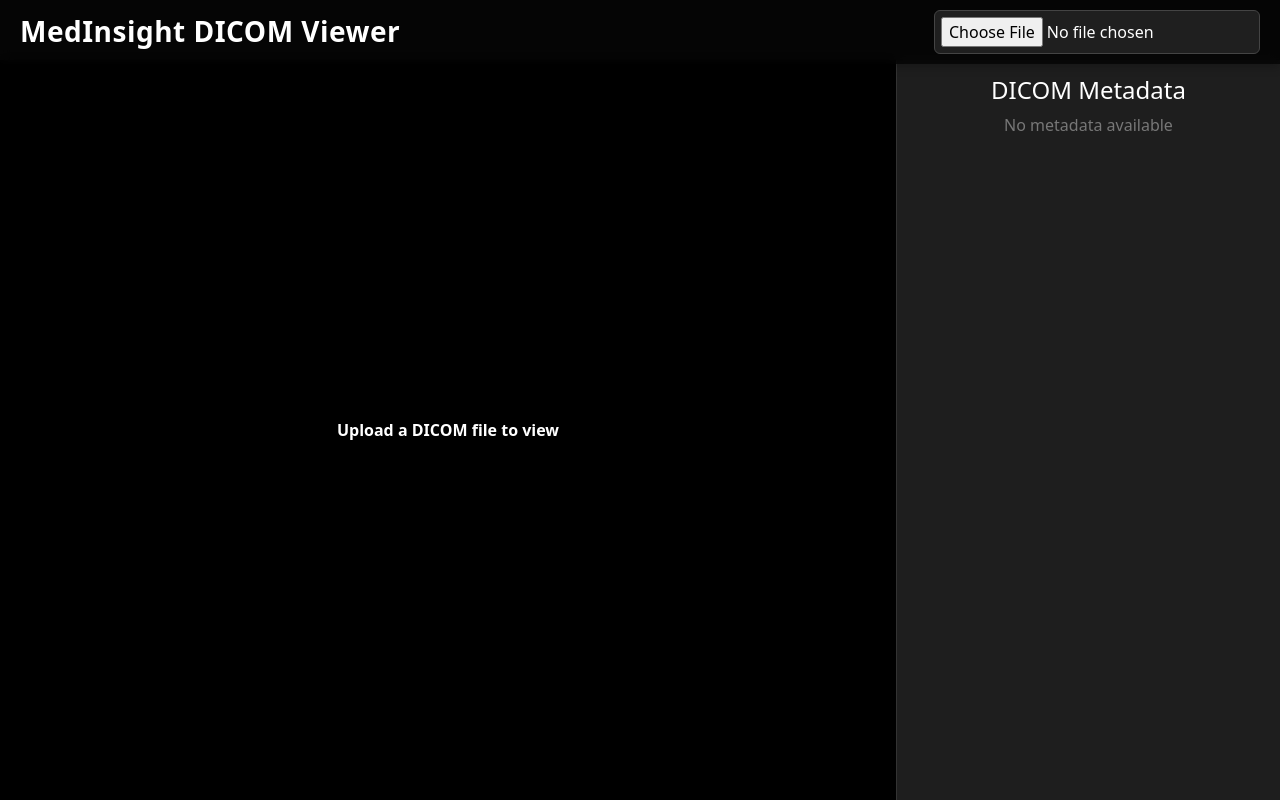
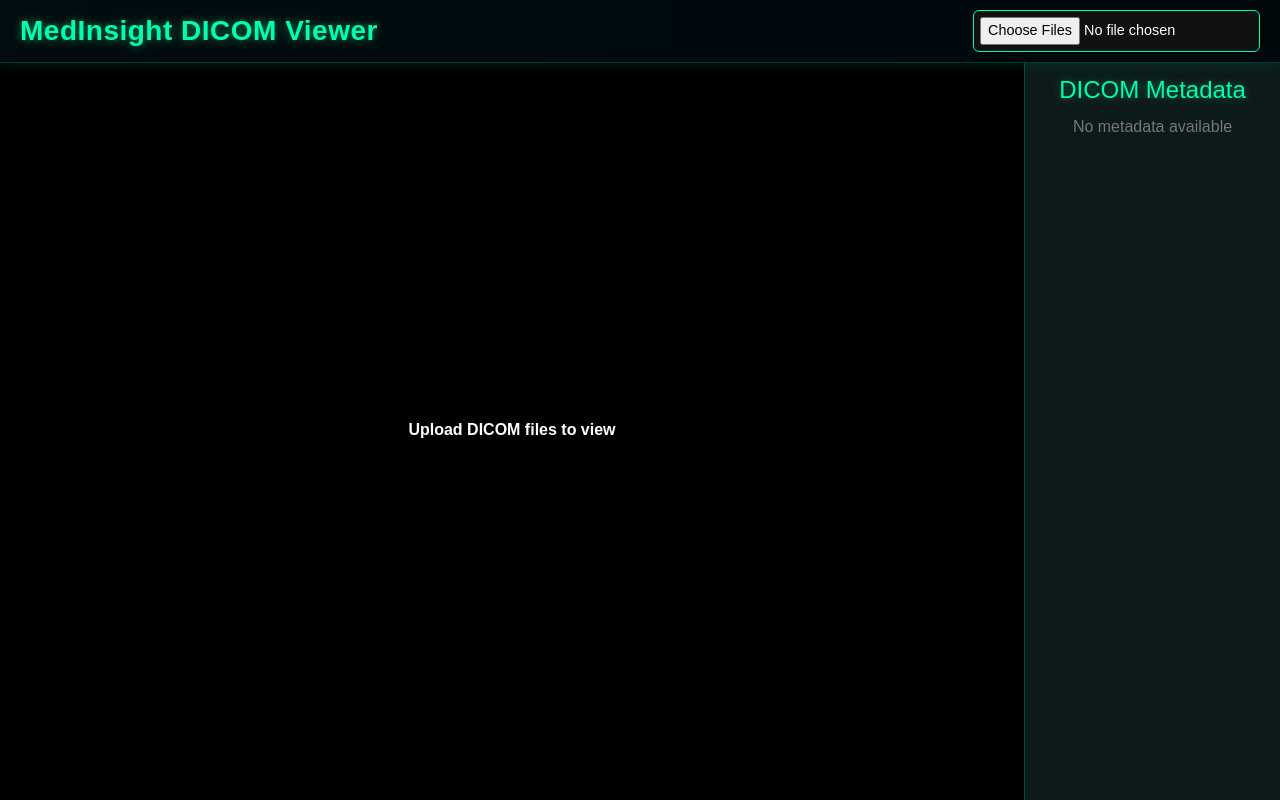
Before and after one commit to ElijahChileshe/MediView-A-Lightweight-Medical-Imaging-Viewer, a React (Create React App) app: page /viewer in a window 1280 px wide. Built offline with nearby package versions, Linux system fonts and the light colour scheme.

Commit message:
updated style for viewer to include nextra metadata

```diff
--- a/package.json
+++ b/package.json
@@ -12,6 +12,7 @@
     "cornerstone-tools": "^6.0.10",
     "cornerstone-wado-image-loader": "^4.13.2",
     "dicom-parser": "^1.8.21",
+    "nifti-reader-js": "^0.8.0",
     "react": "^19.1.1",
     "react-dom": "^19.1.1",
     "react-router-dom": "^7.8.2",
--- /dev/null
+++ b/src/pages/Viewer.css
@@ -0,0 +1,129 @@
+/* ===== CONTAINER ===== */
+.viewer-container {
+    width: 100vw;
+    height: 100vh;
+    background: radial-gradient(circle at top left, #001a1a 0%, #000000 100%);
+    color: white;
+    display: flex;
+    flex-direction: column;
+    overflow: hidden;
+    position: relative;
+    font-family: 'Poppins', sans-serif;
+  }
+
+  /* ===== TOP BAR ===== */
+  .viewer-topbar {
+    position: absolute;
+    top: 0;
+    left: 0;
+    right: 0;
+    background: rgba(0, 10, 15, 0.8);
+    backdrop-filter: blur(8px);
+    padding: 10px 20px;
+    display: flex;
+    justify-content: space-between;
+    align-items: center;
+    z-index: 10;
+    box-shadow: 0 2px 12px rgba(0, 255, 170, 0.1);
+    border-bottom: 1px solid rgba(0, 255, 170, 0.2);
+  }
+
+  .viewer-title {
+    margin: 0;
+    font-weight: 600;
+    letter-spacing: 0.5px;
+    color: #00ffaa;
+    text-shadow: 0 0 10px rgba(0, 255, 170, 0.5);
+  }
+
+  /* ===== BUTTONS & INPUTS ===== */
+  .viewer-controls input[type="file"] {
+    padding: 6px;
+    background: #111;
+    color: white;
+    border: 1px solid #00ffaa;
+    border-radius: 6px;
+    cursor: pointer;
+    font-size: 0.9rem;
+    transition: 0.3s;
+  }
+
+  .viewer-controls input[type="file"]:hover {
+    background: #00ffaa10;
+  }
+
+  .anonymize-button {
+    background: #ffa000;
+    border: none;
+    color: white;
+    padding: 8px 14px;
+    border-radius: 6px;
+    cursor: pointer;
+    font-weight: 500;
+    transition: all 0.3s ease;
+  }
+
+  .anonymize-button.active {
+    background: #1976d2;
+  }
+
+  .anonymize-button:hover {
+    transform: scale(1.05);
+    box-shadow: 0 0 10px rgba(0, 255, 170, 0.3);
+  }
+
+  /* ===== MAIN LAYOUT ===== */
+  .viewer-main {
+    display: grid;
+    grid-template-columns: 80% 20%;
+    height: 100%;
+    margin-top: 60px;
+  }
+
+  /* ===== DICOM VIEWER AREA ===== */
+  .dicom-viewer {
+    width: 100%;
+    height: 100%;
+    background-color: black;
+    position: relative;
+    display: flex;
+    justify-content: center;
+    align-items: center;
+    font-weight: 600;
+    font-size: 16px;
+  }
+
+  /* ===== METADATA PANEL ===== */
+  .metadata-panel {
+    background-color: #0d1a1a;
+    color: #a8f7e8;
+    padding: 16px;
+    overflow-y: auto;
+    border-left: 1px solid rgba(0, 255, 170, 0.2);
+  }
+
+  .metadata-panel h4 {
+    color: #00ffaa;
+    text-align: center;
+    margin-bottom: 10px;
+    text-shadow: 0 0 10px rgba(0, 255, 170, 0.4);
+  }
+
+  .metadata-panel p {
+    text-align: center;
+    color: #777;
+  }
+
+  /* ===== OVERLAYS ===== */
+  .overlay {
+    position: absolute;
+    font-size: 12px;
+    opacity: 0.9;
+    color: #bfffea;
+    text-shadow: 0 0 6px rgba(0, 255, 170, 0.4);
+  }
+
+  .top-left { top: 10px; left: 12px; }
+  .top-right { top: 10px; right: 12px; text-align: right; }
+  .bottom-left { bottom: 60px; left: 12px; }
+  .bottom-right { bottom: 60px; right: 12px; text-align: right; }
--- a/src/pages/Viewer.js
+++ b/src/pages/Viewer.js
@@ -5,22 +5,34 @@ import * as dicomParser from "dicom-parser";
 import MetadataPanel from "../components/MetadataPanel";
 import { extractDicomMetadata } from "../components/extractDicomMetadata";
 import { anonymizeMetadata } from "../components/anonymize";
+import "./Viewer.css";
 
 const Viewer = () => {
-  const elementRef = useRef(null);
-  const [file, setFile] = useState(null);
-  const [metadata, setMetadata] = useState({});
-  const [isAnonymized, setIsAnonymized] = useState(false);
+  const elementRef = useRef(null); // Reference to the DICOM viewer DOM element
+  const [files, setFiles] = useState([]); // Array of loaded DICOM files
+  const [currentIndex, setCurrentIndex] = useState(0); // Index of the current file being displayed
+  const [metadata, setMetadata] = useState({}); // Metadata for the current DICOM file
+  const [isAnonymized, setIsAnonymized] = useState(false); // Flag to toggle anonymization
 
+  // Effect to load and display the current DICOM file whenever the file list or index changes
   useEffect(() => {
-    if (!file) return;
+    if (files.length === 0) return; // No files, nothing to do
+
+    const file = files[currentIndex];
     const element = elementRef.current;
+
+    // Enable Cornerstone on the viewer element
     cornerstone.enable(element);
 
+    // Set up the WADO image loader with Cornerstone and dicom-parser
     cornerstoneWADOImageLoader.external.cornerstone = cornerstone;
     cornerstoneWADOImageLoader.external.dicomParser = dicomParser;
-    cornerstone.registerImageLoader("wadouri", cornerstoneWADOImageLoader.wadouri.loadImage);
+    cornerstone.registerImageLoader(
+      "wadouri",
+      cornerstoneWADOImageLoader.wadouri.loadImage
+    );
 
+    // Initialize web worker for decoding DICOM images
     cornerstoneWADOImageLoader.webWorkerManager.initialize({
       webWorkerPath:
         "https://unpkg.com/cornerstone-wado-image-loader@latest/dist/cornerstoneWADOImageLoaderWebWorker.js",
@@ -32,170 +44,150 @@ const Viewer = () => {
       },
     });
 
+    // Read the file as an ArrayBuffer to parse DICOM metadata
     const reader = new FileReader();
     reader.onload = (e) => {
       const byteArray = new Uint8Array(e.target.result);
       const dataSet = dicomParser.parseDicom(byteArray);
-      setMetadata(extractDicomMetadata(dataSet));
+      setMetadata(extractDicomMetadata(dataSet)); // Extract metadata for display
 
+      // Load and display the image in the viewer
       const imageId = cornerstoneWADOImageLoader.wadouri.fileManager.add(file);
-      cornerstone.loadImage(imageId)
+      cornerstone
+        .loadImage(imageId)
         .then((image) => cornerstone.displayImage(element, image))
         .catch((err) => console.error("Failed to load image:", err));
+    };
 
-      element.addEventListener("wheel", (event) => {
-        event.preventDefault();
+    reader.readAsArrayBuffer(file);
+
+    // Cleanup: disable Cornerstone when component unmounts or changes file
+    return () => cornerstone.disable(element);
+  }, [files, currentIndex]);
+
+  // Effect to handle mouse wheel events for scrolling through slices or zooming
+  useEffect(() => {
+    const element = elementRef.current;
+    if (!element) return;
+
+    const handleWheel = (event) => {
+      event.preventDefault();
+      if (files.length > 1) {
+        // Scroll through multiple files using the wheel
+        setCurrentIndex((i) =>
+          event.deltaY > 0 ? (i + 1) % files.length : (i - 1 + files.length) % files.length
+        );
+      } else {
+        // Zoom in/out if only one file
         const viewport = cornerstone.getViewport(element);
         const zoomFactor = 1.05;
         viewport.scale *= event.deltaY < 0 ? zoomFactor : 1 / zoomFactor;
         cornerstone.setViewport(element, viewport);
-      });
+      }
     };
 
-    reader.readAsArrayBuffer(file);
-    return () => cornerstone.disable(element);
-  }, [file]);
+    element.addEventListener("wheel", handleWheel);
+    return () => element.removeEventListener("wheel", handleWheel);
+  }, [files]);
 
+  // Effect to allow scrolling through files using keyboard arrow keys
+  useEffect(() => {
+    const handleKey = (event) => {
+      if (files.length > 1) {
+        if (event.key === "ArrowRight") {
+          setCurrentIndex((i) => (i + 1) % files.length);
+        } else if (event.key === "ArrowLeft") {
+          setCurrentIndex((i) => (i - 1 + files.length) % files.length);
+        }
+      }
+    };
+    window.addEventListener("keydown", handleKey);
+    return () => window.removeEventListener("keydown", handleKey);
+  }, [files]);
+
+  // Determine which metadata to display based on anonymization toggle
   const displayedMetadata = isAnonymized ? anonymizeMetadata(metadata) : metadata;
 
   return (
-    <div
-      style={{
-        width: "100vw",
-        height: "100vh",
-        backgroundColor: "#121212",
-        color: "white",
-        display: "flex",
-        flexDirection: "column",
-        position: "relative",
-        overflow: "hidden",
-      }}
-    >
-      {/* Floating Top Bar */}
-      <div
-        style={{
-          position: "absolute",
-          top: 0,
-          left: 0,
-          right: 0,
-          background: "rgba(0, 0, 0, 0.7)",
-          backdropFilter: "blur(6px)",
-          padding: "10px 20px",
-          display: "flex",
-          justifyContent: "space-between",
-          alignItems: "center",
-          zIndex: 10,
-          boxShadow: "0 2px 10px rgba(0,0,0,0.3)",
-        }}
-      >
-        <h3 style={{ margin: 0, fontWeight: 600, letterSpacing: "0.5px" }}>
-          MedInsight DICOM Viewer
-        </h3>
-
-        <div style={{ display: "flex", alignItems: "center", gap: "10px" }}>
+    <div className="viewer-container">
+      {/* Top bar with file input and controls */}
+      <div className="viewer-topbar">
+        <h3 className="viewer-title">MedInsight DICOM Viewer</h3>
+        <div className="viewer-controls">
           <input
             type="file"
             accept=".dcm"
+            multiple
             onChange={(e) => {
-              setFile(e.target.files[0]);
+              setFiles(Array.from(e.target.files)); // Load multiple files
+              setCurrentIndex(0); // Reset to first file
               setMetadata({});
             }}
-            style={{
-              padding: "6px",
-              background: "#1f1f1f",
-              color: "white",
-              border: "1px solid #444",
-              borderRadius: "6px",
-              cursor: "pointer",
-            }}
           />
-
-          {file && (
+          {files.length > 0 && (
             <button
               onClick={() => setIsAnonymized(!isAnonymized)}
-              style={{
-                background: isAnonymized ? "#1976d2" : "#ffa000",
-                border: "none",
-                color: "white",
-                padding: "8px 12px",
-                borderRadius: "6px",
-                cursor: "pointer",
-                fontWeight: 500,
-              }}
+              className={`anonymize-button ${isAnonymized ? "active" : ""}`}
             >
               {isAnonymized ? "Show Original" : "Anonymize Info"}
             </button>
           )}
+          {files.length > 1 && (
+            <>
+              {/* Buttons to navigate slices */}
+              <button onClick={() => setCurrentIndex((i) => (i - 1 + files.length) % files.length)}>
+                Previous
+              </button>
+              <button onClick={() => setCurrentIndex((i) => (i + 1) % files.length)}>
+                Next
+              </button>
+            </>
+          )}
         </div>
       </div>
 
-      {/* Main Layout */}
-      <div
-        style={{
-          display: "grid",
-          gridTemplateColumns: "70% 30%",
-          height: "100%",
-          marginTop: "60px",
-        }}
-      >
-        {/* DICOM Viewer */}
-        <div
-          ref={elementRef}
-          style={{
-            width: "100%",
-            height: "100%",
-            backgroundColor: "black",
-            position: "relative",
-            display: "flex",
-            justifyContent: "center",
-            alignItems: "center",
-            fontWeight: 600,
-            fontSize: "16px",
-          }}
-        >
-          {!file && "Upload a DICOM file to view"}
-
-          {file && (
+      {/* Main layout with DICOM viewer and metadata panel */}
+      <div className="viewer-main">
+        {/* DICOM display area */}
+        <div ref={elementRef} className="dicom-viewer">
+          {files.length === 0 && "Upload DICOM files to view"}
+          {files.length > 0 && (
             <>
-              {/* Overlays */}
-              <div style={{ position: "absolute", top: 10, left: 12, fontSize: "12px" }}>
+              {/* Overlay metadata */}
+              <div className="overlay top-left">
                 <div>{displayedMetadata["Patient Name"] || "Unknown"}</div>
                 <div>ID: {displayedMetadata["Patient ID"] || "Unknown"}</div>
+                <div>Birth Date: {displayedMetadata["Patient Birth Date"] || "Unknown"}</div>
+                <div>Sex: {displayedMetadata["Patient Sex"] || "Unknown"}</div>
+                <div>Age: {displayedMetadata["Patient Age"] || "Unknown"}</div>
               </div>
-
-              <div style={{ position: "absolute", top: 10, right: 12, fontSize: "12px" }}>
+              <div className="overlay top-right">
                 <div>{displayedMetadata["Study Date"] || "Unknown"}</div>
+                <div>{displayedMetadata["Study Instance UID"] || "Unknown"}</div>
+                <div>{displayedMetadata["Study Description"] || "Unknown"}</div>
                 <div>{displayedMetadata["Modality"] || "Unknown"}</div>
               </div>
-
-              <div style={{ position: "absolute", bottom: 10, left: 12, fontSize: "12px" }}>
+              <div className="overlay bottom-left">
                 <div>{displayedMetadata["Institution Name"] || "Unknown"}</div>
+                <div>{displayedMetadata["Frame"] || "Unknown"}</div>
+                <div>Rows: {displayedMetadata["Rows"] || "Unknown"}</div>
+                <div>Exposure Time: {displayedMetadata["Exposure Time"] || "Unknown"}</div>
               </div>
-
-              <div style={{ position: "absolute", bottom: 10, right: 12, fontSize: "12px" }}>
+              <div className="overlay bottom-right">
                 <div>{displayedMetadata["Manufacturer"] || "Unknown"}</div>
               </div>
             </>
           )}
         </div>
 
-        {/* Metadata Panel */}
-        <div
-          style={{
-            backgroundColor: "#1e1e1e",
-            color: "#ccc",
-            padding: "16px",
-            overflowY: "auto",
-            borderLeft: "1px solid #333",
-          }}
-        >
-          <h4 style={{ color: "white", textAlign: "center" }}>DICOM Metadata</h4>
+
+        {/* Metadata panel */}
+        <div className="metadata-panel">
+          <h4>DICOM Metadata</h4>
           {Object.keys(metadata).length > 0 ? (
             <MetadataPanel metadata={displayedMetadata} />
           ) : (
-            <p style={{ textAlign: "center", color: "#777" }}>
-              No metadata available
-            </p>
+            <p>No metadata available</p>
           )}
         </div>
       </div>
```
Also changed, not shown: 1 other file (tests, documents, lock files or other folders).
